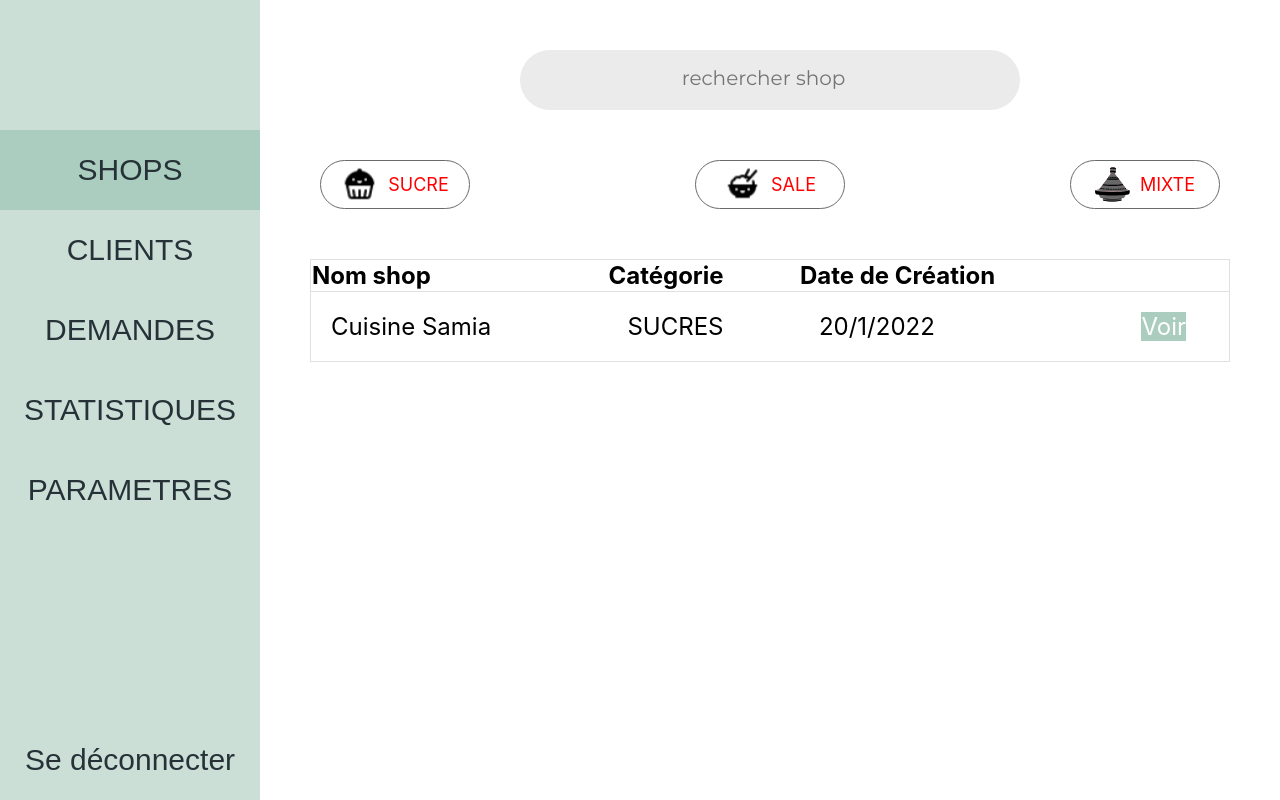
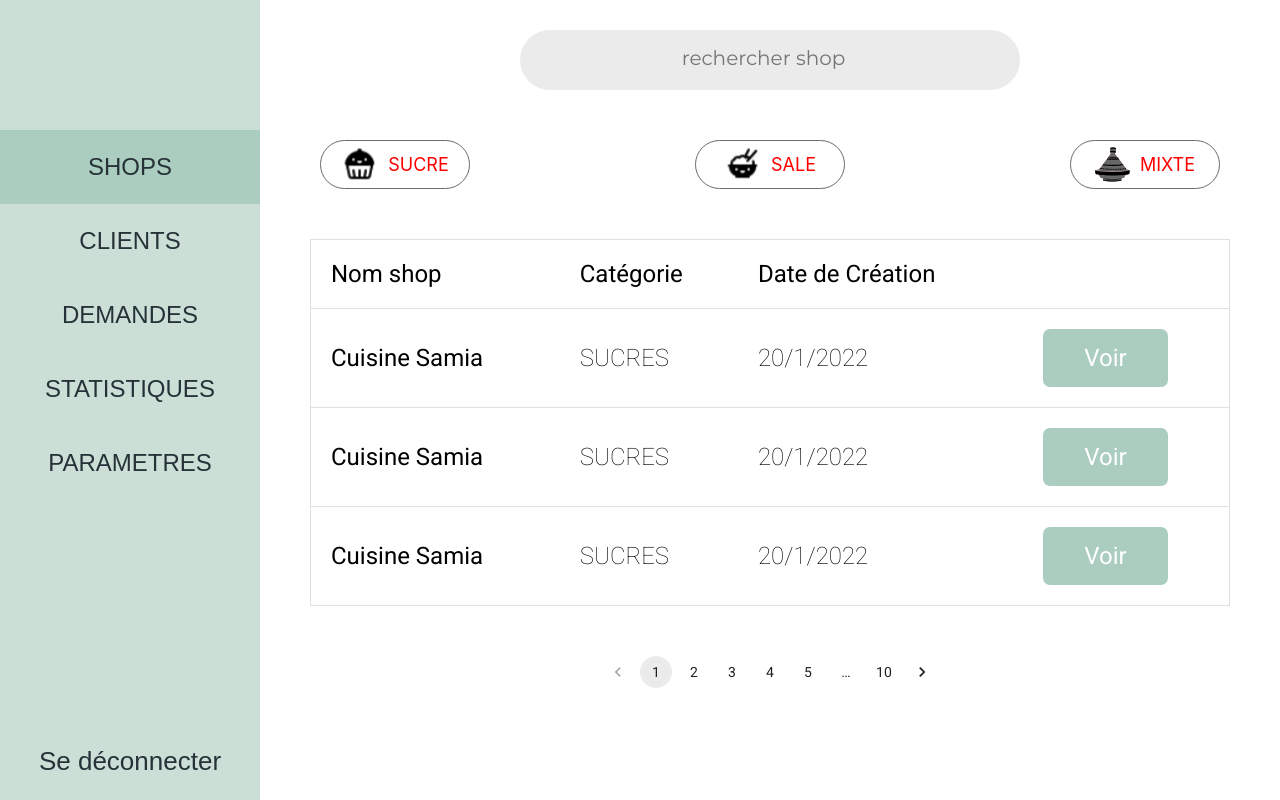
Before and after one commit to othmaneg99/KoloFreshWeb, a Next.js app: page /admin/shops in a window 1280 px wide. Built offline with nearby package versions, Linux system fonts and the light colour scheme; a web font is replaced by a local one.

Commit message:
admin shop page changes

```diff
--- a/pages/admin/shops.jsx
+++ b/pages/admin/shops.jsx
@@ -4,6 +4,7 @@ import cupcake from '@assets/images/cupcake.svg';
 import sale from '@assets/images/sale.svg';
 import mixte from '@assets/images/mixte.svg';
 import Image from 'next/image';
+import Pagination from '@mui/material/Pagination';
 export default function AdminShops() {
   return (
     <div className={styles.container}>
@@ -33,22 +34,40 @@ export default function AdminShops() {
         </div>
         <div className={styles.tableContainer}>
           <table className={styles.table}>
-            <tr>
-              <th>Nom shop</th>
-              <th>Catégorie</th>
-              <th>Date de Création</th>
-            </tr>
+            <th>Nom shop</th>
+            <th>Catégorie</th>
+            <th>Date de Création</th>
+            <th></th>
 
             <tr>
               <td>Cuisine Samia</td>
-              <td>SUCRES</td>
-              <td>20/1/2022</td>
+              <td className={styles.light}>SUCRES</td>
+              <td className={styles.light}>20/1/2022</td>
+              <td>
+                <a href=''>Voir</a>
+              </td>
+            </tr>
+            <tr>
+              <td>Cuisine Samia</td>
+              <td className={styles.light}>SUCRES</td>
+              <td className={styles.light}>20/1/2022</td>
+              <td>
+                <a href=''>Voir</a>
+              </td>
+            </tr>
+            <tr>
+              <td>Cuisine Samia</td>
+              <td className={styles.light}>SUCRES</td>
+              <td className={styles.light}>20/1/2022</td>
               <td>
                 <a href=''>Voir</a>
               </td>
             </tr>
           </table>
         </div>
+        <div className={styles.pagination}>
+          <Pagination count={10} />
+        </div>
       </div>
     </div>
   );
--- a/styles/admin.module.scss
+++ b/styles/admin.module.scss
@@ -13,7 +13,8 @@
   flex-direction: row;
   align-items: center;
   justify-content: center;
-  margin: 50px 0;
+  margin: 30px 0;
+  margin-bottom: 50px;
   .searchInput {
     width: 500px;
     height: 60px;
@@ -58,6 +59,7 @@
   align-items: center;
   justify-content: center;
   flex-grow: 1;
+  font-family: Roboto;
   .table {
     border: 1px solid #e0e0e0;
     border-collapse: collapse;
@@ -65,11 +67,16 @@
     font-size: 24px;
     tr {
       border-collapse: collapse;
-      border: 1px solid #e0e0e0;
+      border: 1.5px solid #e0e0e0;
     }
     th {
       text-align: left;
+      padding-top: 20px;
+      padding-bottom: 20px;
+      padding-left: 20px;
+      font-weight: normal;
     }
+
     td {
       padding-top: 20px;
       padding-bottom: 20px;
@@ -78,7 +85,24 @@
     a {
       background-color: #aacdc0;
       color: white;
-      width: 120px;
+      display: block;
+      text-align: center;
+      padding-top: 15px;
+      padding-bottom: 15px;
+      padding-right: 10px;
+      padding-left: 10px;
+      margin-right: 60px;
+      border-radius: 7px;
+    }
+    .light {
+      font-weight: 200;
     }
   }
 }
+.pagination {
+  margin-top: 50px;
+  display: flex;
+  flex-grow: 1;
+  flex-direction: row;
+  justify-content: center;
+}
--- a/styles/partnerProducts.module.scss
+++ b/styles/partnerProducts.module.scss
@@ -35,7 +35,7 @@
 
 .pagesButtons {
   font-family: Arial, Helvetica, sans-serif;
-  font-size: 30px;
+  font-size: 24px;
   font-style: normal;
   font-weight: 400;
   letter-spacing: 0em;
@@ -53,7 +53,7 @@
 
 .pagesButtons {
   font-family: Arial, Helvetica, sans-serif;
-  font-size: 30px;
+  font-size: 24px;
   font-style: normal;
   font-weight: 400;
   letter-spacing: 0em;
@@ -71,7 +71,7 @@
 
 .signOutBtn {
   font-family: Arial, Helvetica, sans-serif;
-  font-size: 30px;
+  font-size: 26px;
   font-style: normal;
   font-weight: 400;
   letter-spacing: 0em;
@@ -95,7 +95,7 @@
 
 .pageButtonActive {
   font-family: Arial, Helvetica, sans-serif;
-  font-size: 30px;
+  font-size: 24px;
   font-style: normal;
   font-weight: 400;
   letter-spacing: 0em;
@@ -132,6 +132,7 @@
   top: 0;
 
   border-radius: 0px;
+
   position: sticky;
 
   background: #cbdfd7;
```
